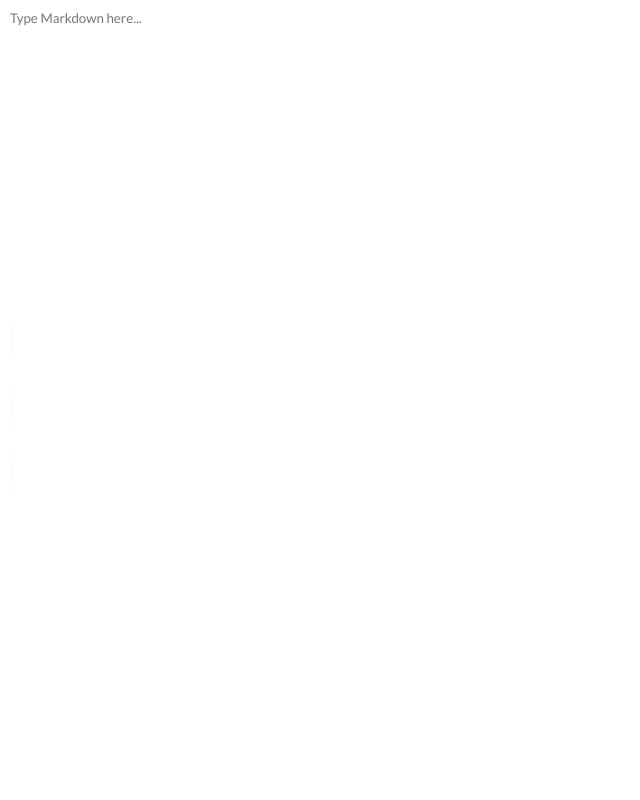
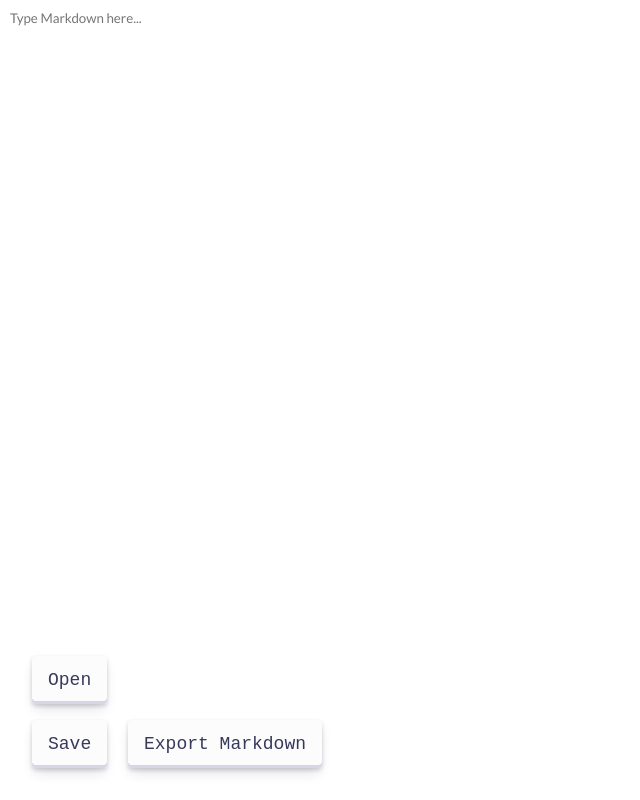
Before and after one commit to 888kr/Markdown-Editor, an Electron app: page src/index.html in a window 800 px wide. Shown: the whole page, without its empty margins (0-640 px from the left). Drawn offline with nearby package versions, Linux system fonts and the light colour scheme.

Commit message:
Revert "Improve preview layout"

```diff
--- a/src/index.css
+++ b/src/index.css
@@ -2,7 +2,9 @@
   display: none;
 }
 button, label{
-  position: relative;
+  position: absolute;
+  bottom: 2rem;
+  left: 2rem;
   align-items: center;
   appearance: none;
   background-color: #FCFCFD;
@@ -32,16 +34,6 @@ button, label{
   font-size: 18px;
  }
 
-.hotbar {
-  position: fixed;
-  top: 50%;
-  left: 1rem;
-  transform: translateY(-50%);
-  display: flex;
-  flex-direction: column;
-  gap: 1rem;
-}
-
  .button-name:focus {
   box-shadow: #D6D6E7 0 0 0 1.5px inset, rgba(45, 35, 66, 0.4) 0 2px 4px, rgba(45, 35, 66, 0.3) 0 7px 13px -3px, #D6D6E7 0 -3px 0 inset;
  }
@@ -61,8 +53,6 @@ body, html {
   padding: 0;
   line-height: 1.5;
   font-family: "Lato", "PT Sans", Calibri, Tahoma, sans-serif;
-  font-size: 18px;
-  color: #333;
   overflow: hidden;
 }
 
@@ -97,20 +87,21 @@ body, html {
   color: transparent;
   caret-color: #333;
   font-family: "Lato", Arial, sans-serif;
+  animation: caretBlink 1s step-end infinite;
   z-index: 10;
 }
 
 #viewer {
   font-family: "Lato", Arial, sans-serif;
-  color: #333;
+  color: #222;
   pointer-events: none;
-  margin: 2rem auto;
-  padding: 2rem;
-  max-width: 21cm;
-  min-height: 29.7cm;
-  box-sizing: border-box;
-  background: white;
 }
+
+@keyframes caretBlink {
+  from, to { opacity: 1; }
+  50% { opacity: 0; }
+}
+
 
 /* For smaller screens */
 @media screen and (max-width: 600px) {
--- a/src/index.html
+++ b/src/index.html
@@ -13,16 +13,17 @@
 </head>
 <body>
   <div class="container">
-    <div class="hotbar">
-      <button id="saveButton" class="button-name">Save</button>
-      <button id="exportMarkdownButton" class="button-name">Export</button>
-      <label for="importMarkdownButton" class="button-name">Open</label>
-      <input type="file" id="importMarkdownButton" accept=".md" class="import" hidden>
-    </div>
+    <button id="saveButton">Save</button>
+    <button id="exportMarkdownButton" style="left: 8rem">Export Markdown</button>
+    <label for="importMarkdownButton" style="bottom: 6rem">Open</label>
+    <input type="file" id="importMarkdownButton" accept=".md" class="import" hidden>
+
 
     <div class="preview-column">
       <textarea id="editor" placeholder="Type Markdown here..." style="border: none"></textarea>
-      <div id="viewer"></div>
+      <div id="viewer" style="margin: auto;
+      max-width: 38rem;
+      padding: 2rem;"></div>
     </div>
   </div>
 
```
